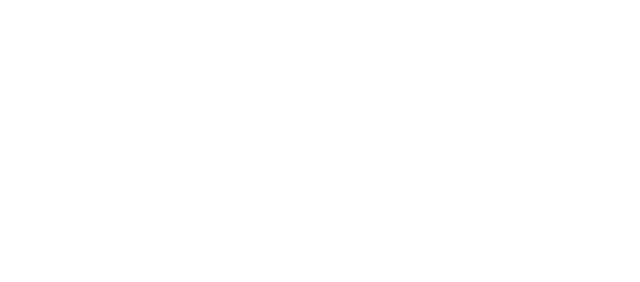
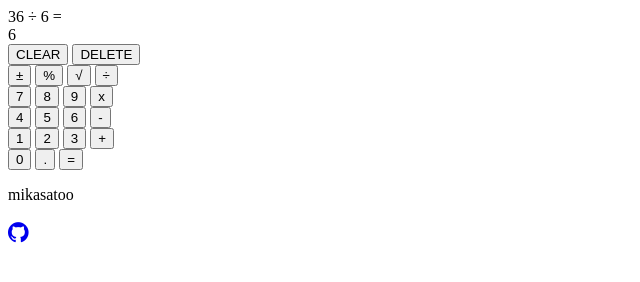
Before and after one commit to mikasatoo/calculator, a plain HTML site: page index.html in a window 1280 px wide. Shown: the whole page, without its empty margins (0-640 px from the left). Drawn offline with Linux system fonts and the light colour scheme.

Commit message:
Create basic HTML elements

```diff
--- a/index.html
+++ b/index.html
@@ -14,35 +14,52 @@
 <body>
     <div class="content">
         <div class="display">   <!-- Operation and result -->
-
+            <div id="operation-display">36 &#247; 6 =</div>     <!-- !! remove dummy data !! -->
+            <div id="number-display">6</div>
         </div>
 
         <div class="row1">  <!-- CLEAR and DELETE buttons -->
-
+            <button id="clear">CLEAR</button>
+            <button id="delete">DELETE</button>
         </div>
 
         <div class="row2">  <!-- +/-, %, sqrt, and / buttons -->
-
+            <button id="plus-minus">&plusmn;</button>
+            <button id="modulus">%</button>
+            <button id="sqrt">&radic;</button>
+            <button id="divide">&#247;</button>
         </div>
 
         <div class="row3">  <!-- 7, 8, 9, and x buttons -->
-
+            <button id="seven">7</button>
+            <button id="eight">8</button>
+            <button id="nine">9</button>
+            <button id="multiply">x</button>
         </div>
 
         <div class="row4">  <!-- 4, 5, 6, and - buttons -->
-
+            <button id="four">4</button>
+            <button id="five">5</button>
+            <button id="six">6</button>
+            <button id="subtract">-</button>
         </div>
 
         <div class="row5">  <!-- 1, 2, 3, and + buttons -->
-
+            <button id="one">1</button>
+            <button id="two">2</button>
+            <button id="three">3</button>
+            <button id="add">+</button>
         </div>
 
         <div class="row6">  <!-- 0 (long), ., and = buttons -->
-
+            <button id="zero">0</button>
+            <button id="decimal">.</button>
+            <button id="equals">=</button>
         </div>
 
         <div class="logo">  <!-- mikasatoo and github logo/link -->
-
+            <p>mikasatoo</p>
+            <a href="https://github.com/mikasatoo" target="_blank"><i style="font-size:24px" class="fa">&#xf09b;</i></a>
         </div>
     </div>
 </body>
```
Also changed, not shown: 1 other file.
